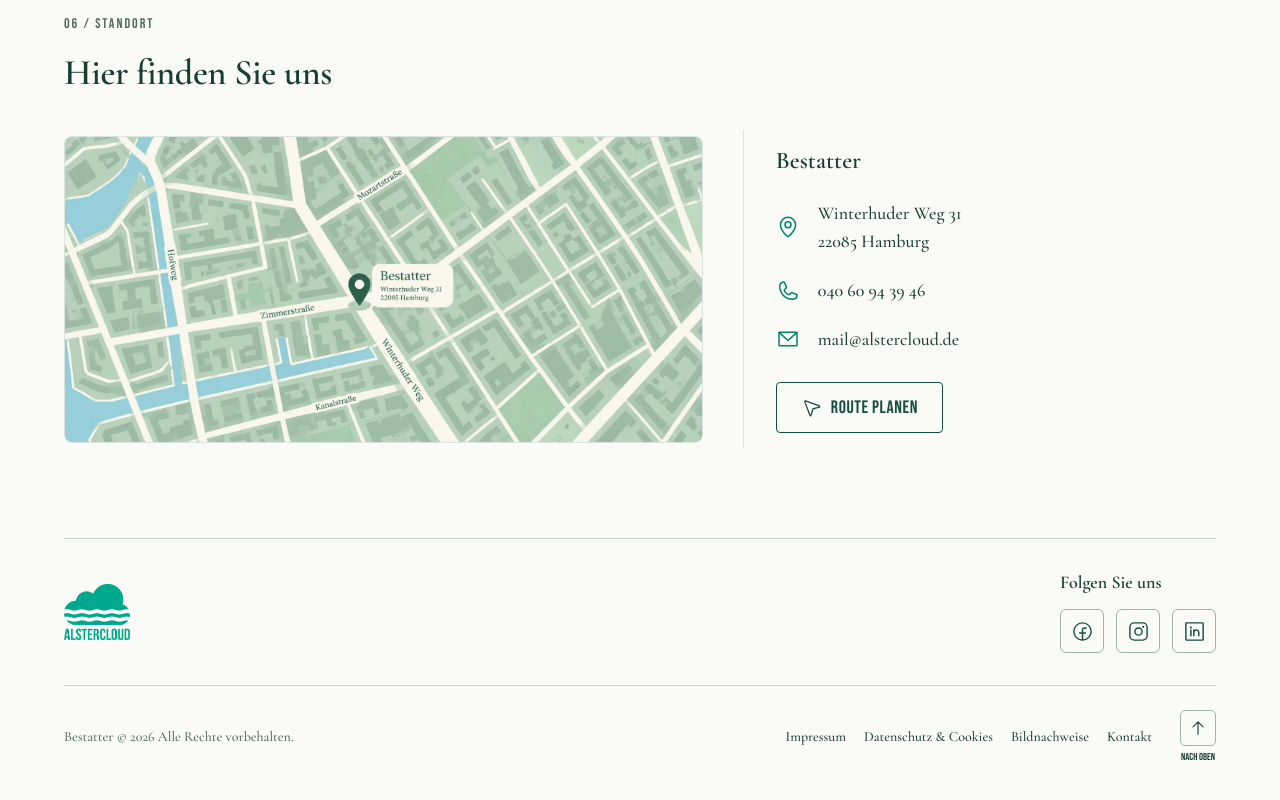
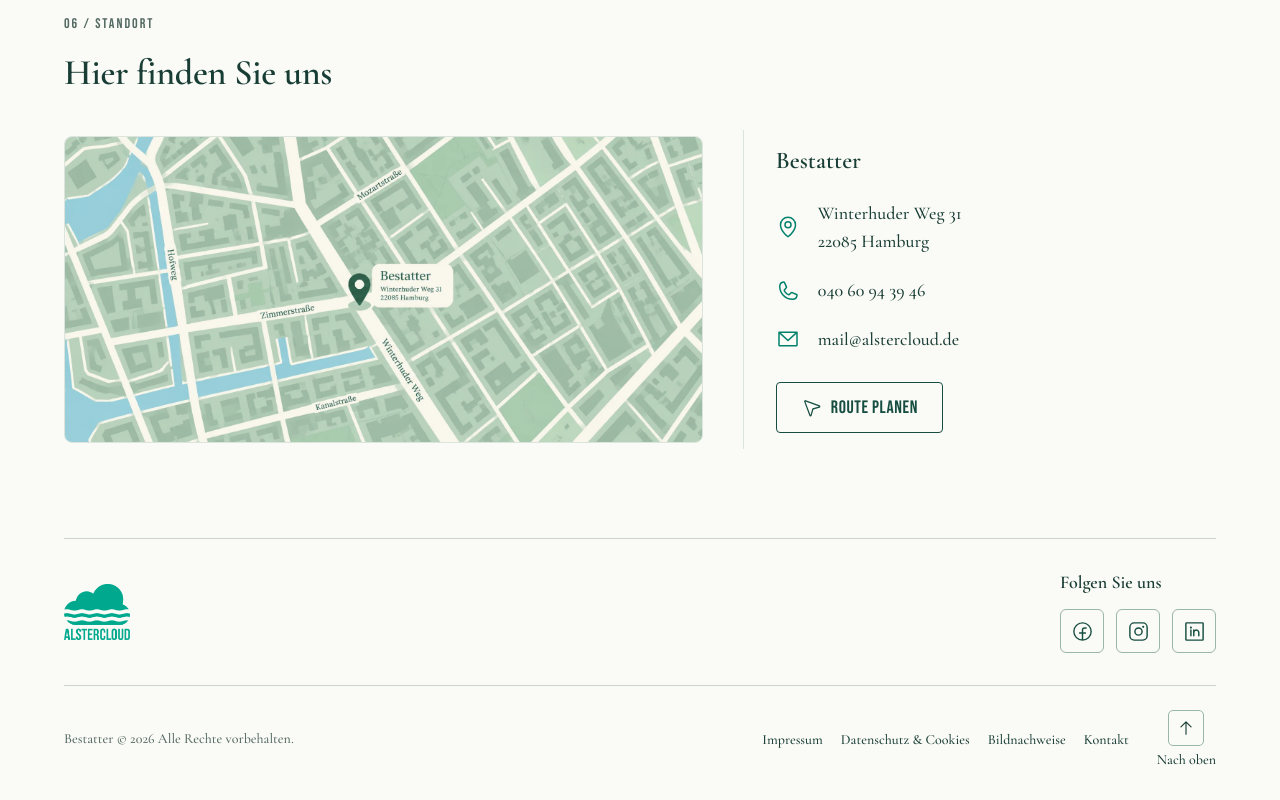
Before and after one commit to manueldinisjunior/bestatter-landingpage, a React (Vite) app: page / in a window 1280 px wide. Shown: the part 4430-5230 px from the top of the page. Built offline with nearby package versions, Linux system fonts and the light colour scheme.

Commit message:
Match back-to-top typography to footer links

```diff
--- a/src/styles.css
+++ b/src/styles.css
@@ -183,7 +183,7 @@ html, body { scroll-behavior: auto !important; }
 .footer-bottom nav { display: flex; flex-wrap: wrap; gap: 18px; margin-left: auto; font-size: 12px; }
 .footer-link { font: inherit; border: 0; padding: 0; background: transparent; color: inherit; }
 .footer-link:hover { text-decoration: underline; }
-.back-to-top { display: flex; flex-direction: column; align-items: center; gap: 5px; font-size: 10px; }
+.back-to-top { display: flex; flex-direction: column; align-items: center; gap: 5px; font-size: 14px; }
 .back-to-top svg { width: 36px; height: 36px; padding: 8px; border: 1px solid #9ab6aa; border-radius: 5px; }
 @media(max-width:900px) { .contact-cta-grid { grid-template-columns: .85fr 1.15fr; gap: 28px; } .location-grid { gap: 28px; } .location-details { padding-left: 24px; } }
 @media(max-width:720px) {
@@ -310,7 +310,7 @@ html { overflow-x: clip; }
 }
 
 /* Cormorant for reading; Bebas Neue for concise navigation and actions. */
-header nav, .button, .eyebrow, .back-to-top { font-family: 'Bebas Neue', sans-serif; font-weight: 400; }
+header nav, .button, .eyebrow { font-family: 'Bebas Neue', sans-serif; font-weight: 400; }
 header nav, .button { font-size: 18px; letter-spacing: .6px; }
 .eyebrow { font-size: 14px; letter-spacing: 2px; }
 h1, h2, h3 { font-weight: 600; }
```
